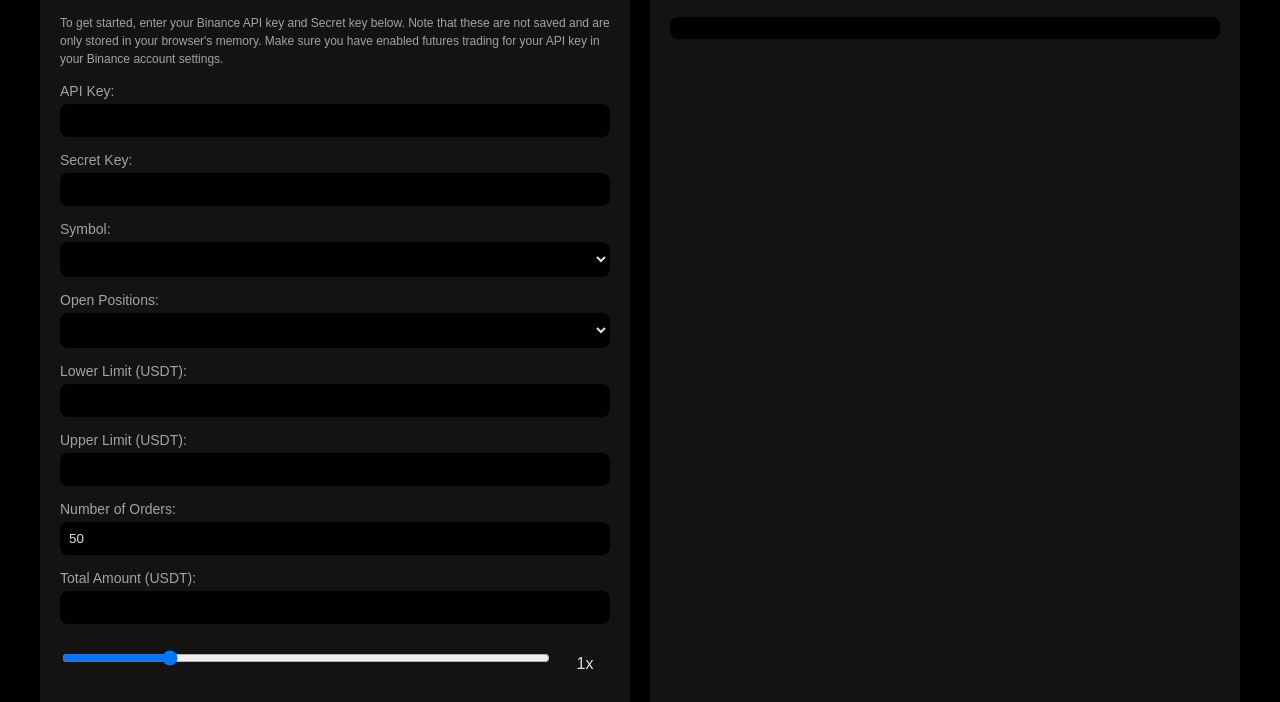
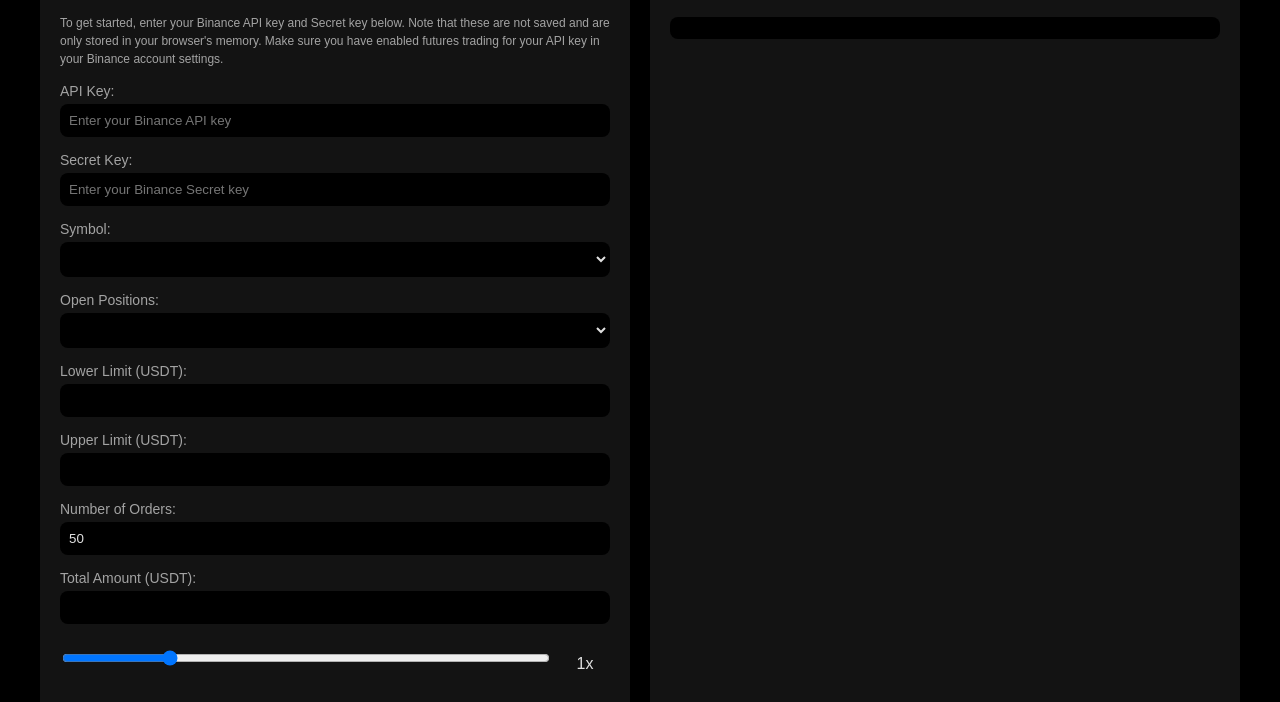
Before and after one commit to mohammedfkhalil/binance-futures-bulk-order-creator, a plain HTML site: page index.html in a window 1280 px wide. Shown: the part 81-783 px from the top of the page. Drawn offline with nearby package versions, Linux system fonts and the light colour scheme; no server answers.

Commit message:
Add files via upload

```diff
--- a/index.html
+++ b/index.html
@@ -200,10 +200,20 @@
         <div id="accountInfo" class="account-info"></div>
         <form id="orderForm">
           <label for="apiKey">API Key:</label>
-          <input type="text" id="apiKey" required />
+          <input
+            type="text"
+            id="apiKey"
+            required
+            placeholder="Enter your Binance API key"
+          />
 
           <label for="secretKey">Secret Key:</label>
-          <input type="password" id="secretKey" required />
+          <input
+            type="password"
+            id="secretKey"
+            required
+            placeholder="Enter your Binance Secret key"
+          />
 
           <label for="symbol">Symbol:</label>
           <select id="symbol" required></select>
```
